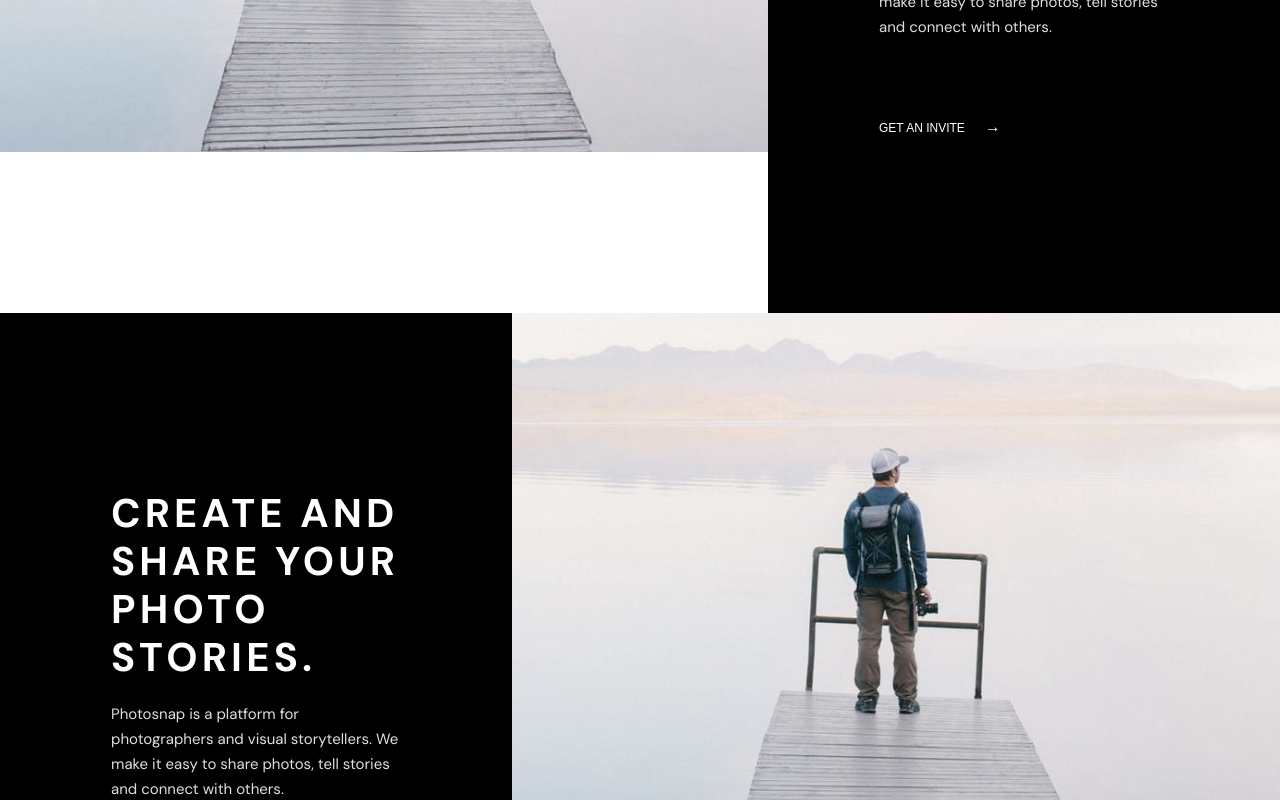
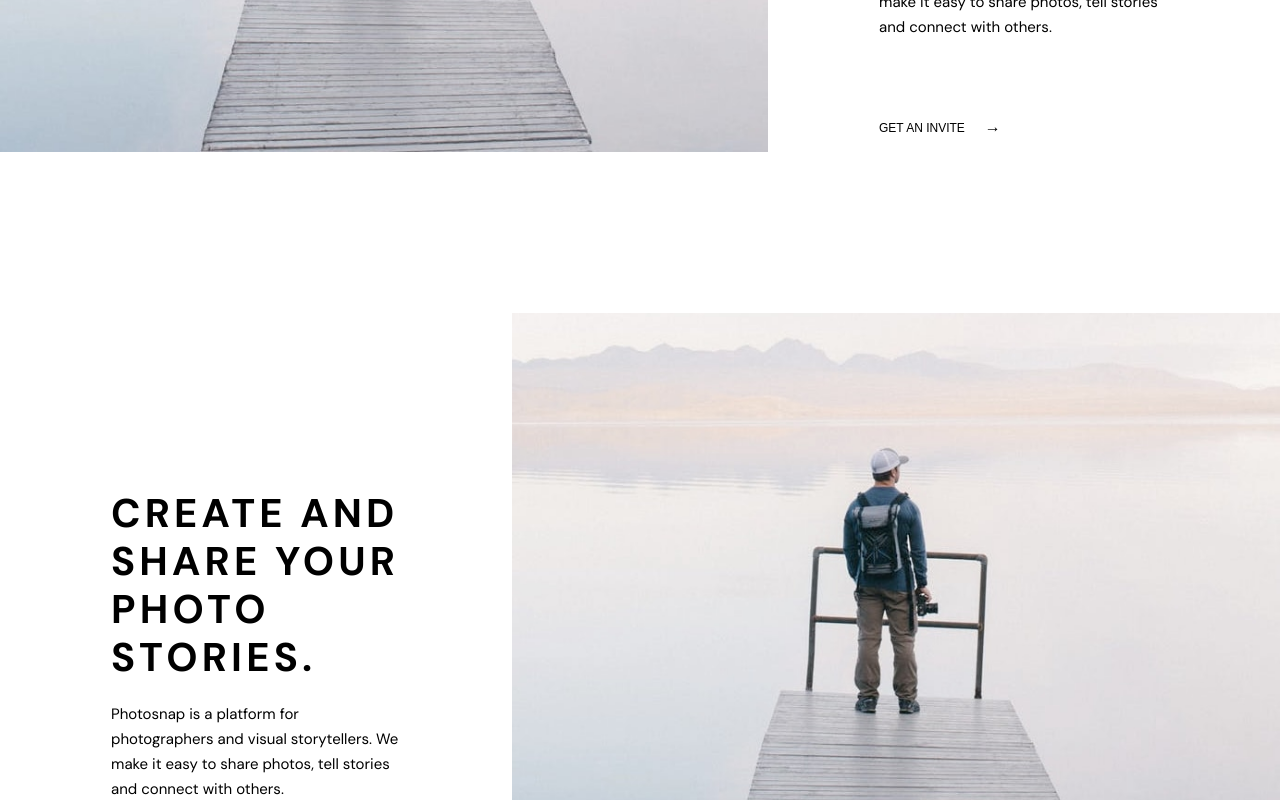
Before and after one commit to BuraYu/photosnap, a React (Create React App) app: page / in a window 1280 px wide. Shown: the part 1260-2060 px from the top of the page. Built offline with nearby package versions, Linux system fonts and the light colour scheme.

Commit message:
add styling for section components

```diff
--- a/src/App.css
+++ b/src/App.css
@@ -141,9 +141,11 @@ body {
 .section__img {
   flex: 0 0 60%;
 }
+
 .section__img img {
   width: 100%;
   height: auto;
+  display: block;
 }
 
 .section__heading {
@@ -179,3 +181,8 @@ body {
 .section__button:hover {
   text-decoration: underline;
 }
+
+.white {
+  color: black;
+  background-color: white;
+}
--- a/src/Pages/Home.js
+++ b/src/Pages/Home.js
@@ -8,9 +8,9 @@ const Home = () => {
   return (
     <>
       <Navbar />
-      <Section layout={"1"} />
-      <Section layout={"2"} />
-      <Section layout={"1"} />
+      <Section layout={"1"} color={"black"} />
+      <Section layout={"2"} color={"white"} />
+      <Section layout={"1"} color={"white"} />
       <Story />
       <Info />
       <Footer />
--- a/src/components/Section.js
+++ b/src/components/Section.js
@@ -3,19 +3,26 @@ import designedForEveryone from "../assets/home/desktop/designed-for-everyone.jp
 import SectionImage from "./SectionImage";
 import SectionDescription from "./SectionDescription";
 
-const Section = ({ layout }) => {
-  console.log(layout);
+const Section = ({ layout, color }) => {
+  console.log(color);
   return (
     <section className="section__container">
       {layout === "1" ? (
-        <>
-          <SectionDescription />
-          <SectionImage />
-        </>
+        color === "black" ? (
+          <>
+            <SectionDescription theme={"black"} />
+            <SectionImage />
+          </>
+        ) : (
+          <>
+            <SectionDescription theme={"white"} />
+            <SectionImage />
+          </>
+        )
       ) : (
         <>
           <SectionImage />
-          <SectionDescription />
+          <SectionDescription theme={"white"} />
         </>
       )}
     </section>
--- a/src/components/SectionDescription.js
+++ b/src/components/SectionDescription.js
@@ -1,13 +1,25 @@
-const SectionDescription = () => {
+const SectionDescription = ({ theme }) => {
+  console.log(theme);
+  const buttonClass =
+    theme === "white" ? `section__button ${theme}` : "section__button";
+  const sectionDescription =
+    theme === "white"
+      ? `section__description ${theme}`
+      : "section__description";
+  const sectionContainer =
+    theme === "white"
+      ? `section__description-container ${theme}`
+      : "section__description-container";
+
   return (
-    <div className="section__description-container">
+    <div className={sectionContainer}>
       <h1 className="section__heading">create and share your photo stories.</h1>
-      <p className="section__description">
+      <p className={sectionDescription}>
         Photosnap is a platform for photographers and visual storytellers. We
         make it easy to share photos, tell stories and connect with others.
       </p>
       <div className="section__button-container">
-        <button className="section__button" aria-label="Get an Invite">
+        <button className={buttonClass} aria-label="Get an Invite">
           Get an Invite
         </button>
         <span className="section__button-img" aria-hidden="true">
```
